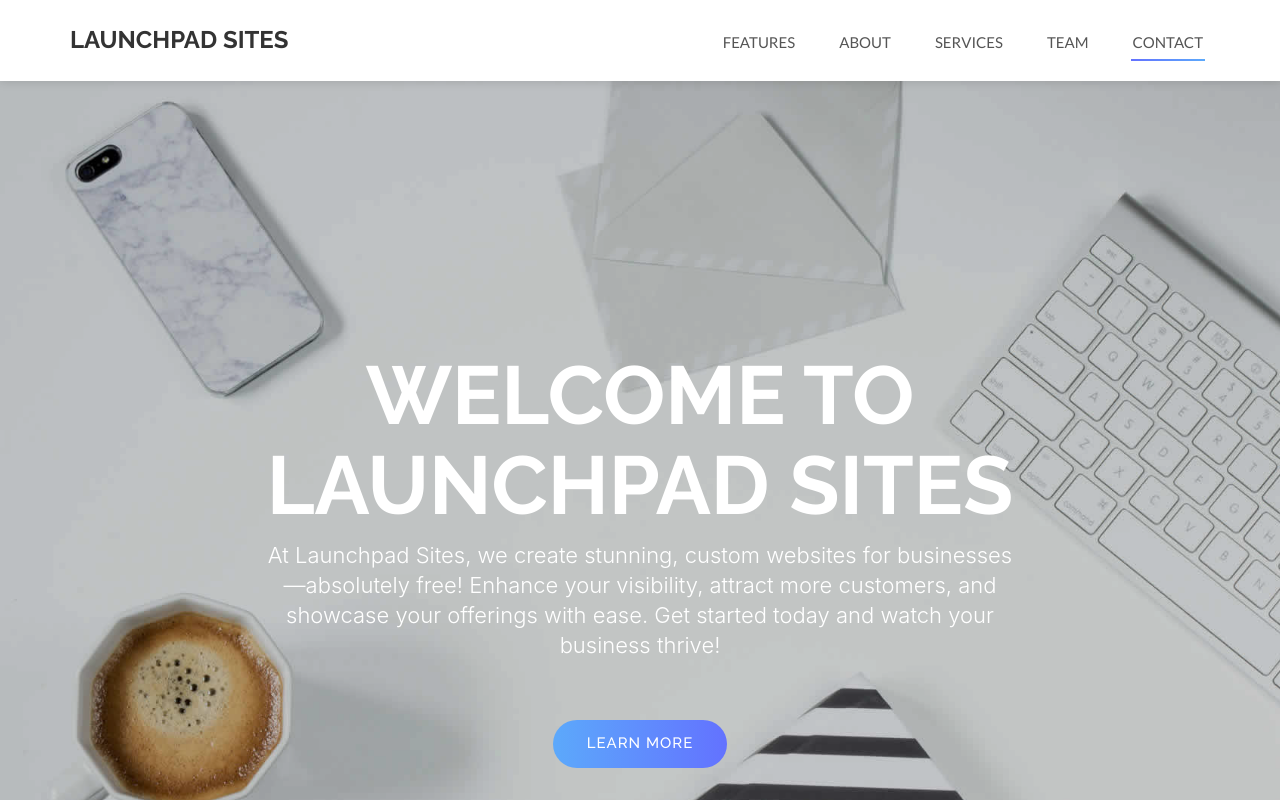
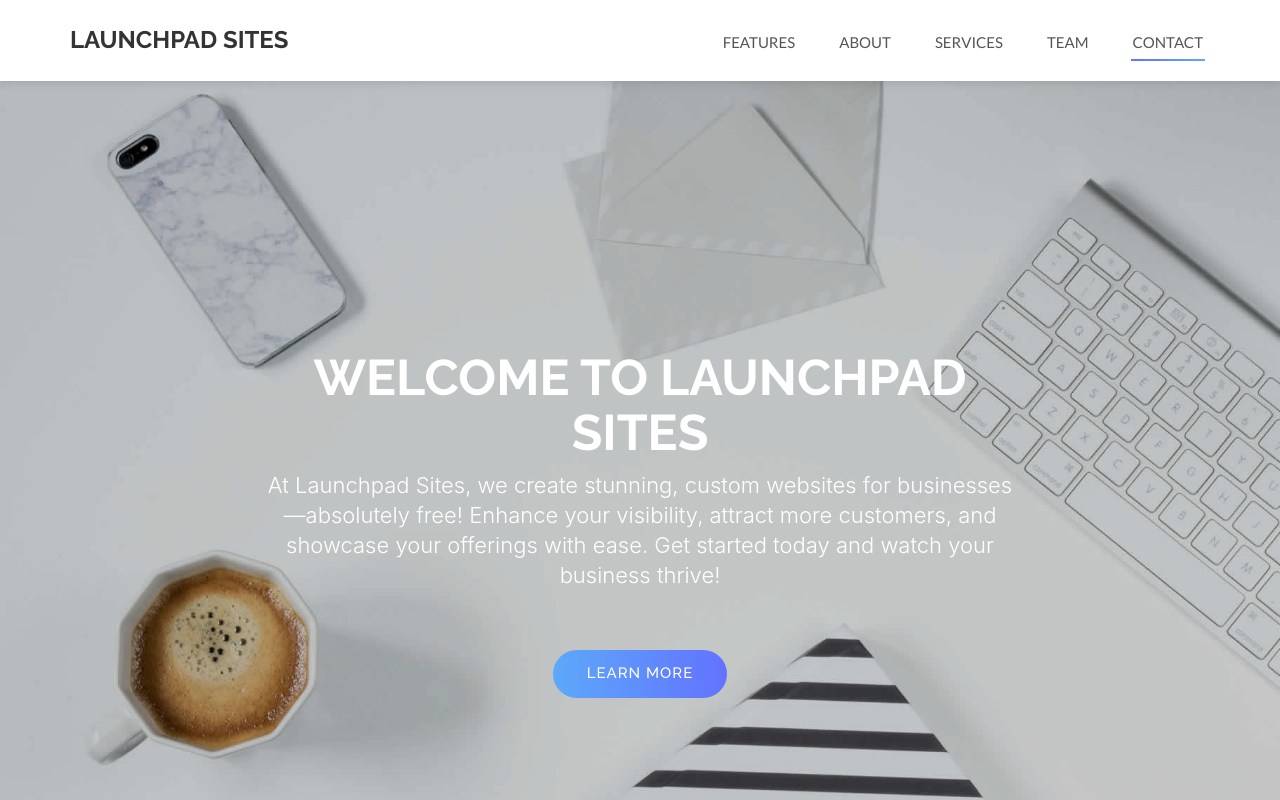
Before and after one commit to neilLawyer/SOMEONEHELPME, a React (Create React App) app: page / in a window 1280 px wide. Shown: the top 800 px of the page. Built offline with nearby package versions, Linux system fonts and the light colour scheme; what smooth-scroll would draw is missing.

Commit message:
Update style.css

```diff
--- a/public/css/style.css
+++ b/public/css/style.css
@@ -223,7 +223,7 @@ a:focus,
 .intro h1 {
   font-family: "Raleway", sans-serif;
   color: #fff;
-  font-size: 82px; /* Large font size for desktop */
+  font-size: 50px; /* Large font size for desktop */
   font-weight: 700;
   text-transform: uppercase;
   margin-top: 0;
```
